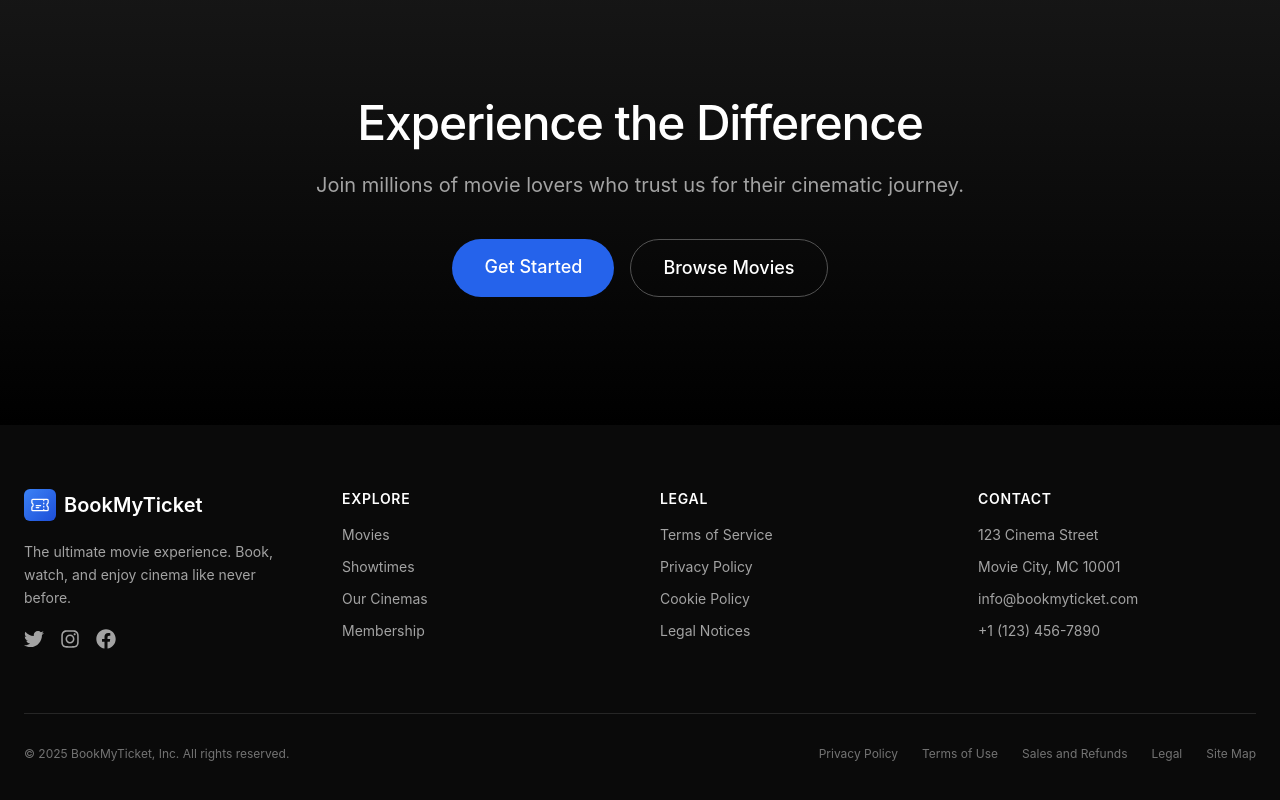
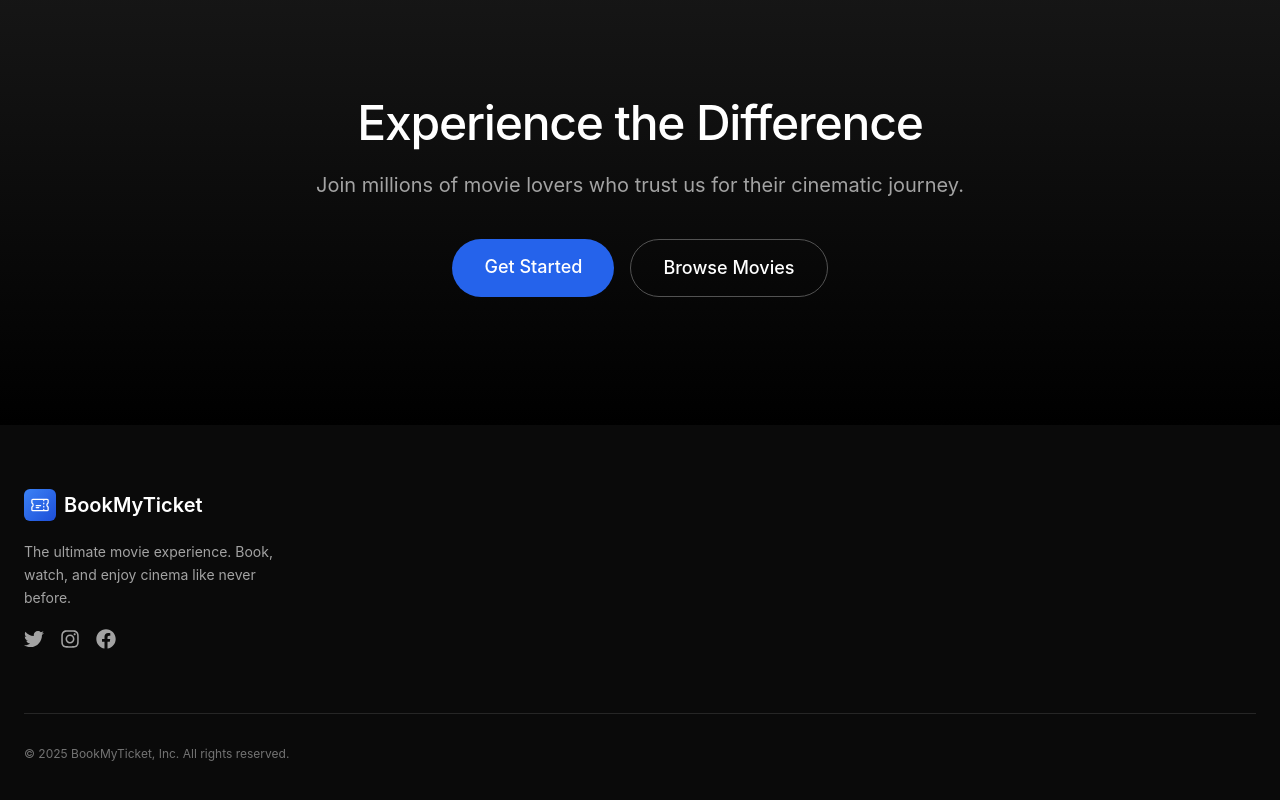
Before and after one commit to satyajeetsinghz/bookmyticket, a React (Vite) app: page / in a window 1280 px wide. Shown: the part 1636-2436 px from the top of the page. Built offline with nearby package versions, Linux system fonts and the light colour scheme; no server answers; the database is empty.

Commit message:
Update: Footer got UI layout updation.

```diff
--- a/src/components/ui/Footer.tsx
+++ b/src/components/ui/Footer.tsx
@@ -35,7 +35,7 @@ export default function Footer() {
           </div>
 
           {/* Navigation Links */}
-          <div className="space-y-4">
+          {/* <div className="space-y-4">
             <h4 className="text-sm font-semibold text-white uppercase tracking-wider">Explore</h4>
             <nav className="space-y-3">
               <Link to="/movies" className="block text-sm text-neutral-400 hover:text-white transition-colors">
@@ -51,10 +51,10 @@ export default function Footer() {
                 Membership
               </Link>
             </nav>
-          </div>
+          </div> */}
 
           {/* Legal Links */}
-          <div className="space-y-4">
+          {/* <div className="space-y-4">
             <h4 className="text-sm font-semibold text-white uppercase tracking-wider">Legal</h4>
             <nav className="space-y-3">
               <a href="#" className="block text-sm text-neutral-400 hover:text-white transition-colors">
@@ -70,10 +70,10 @@ export default function Footer() {
                 Legal Notices
               </a>
             </nav>
-          </div>
+          </div> */}
 
           {/* Contact */}
-          <div className="space-y-4">
+          {/* <div className="space-y-4">
             <h4 className="text-sm font-semibold text-white uppercase tracking-wider">Contact</h4>
             <address className="not-italic space-y-3">
               <p className="text-sm text-neutral-400">123 Cinema Street</p>
@@ -85,7 +85,7 @@ export default function Footer() {
                 +1 (123) 456-7890
               </a>
             </address>
-          </div>
+          </div> */}
         </div>
 
         {/* Copyright */}
@@ -94,7 +94,7 @@ export default function Footer() {
             <p className="text-xs text-neutral-500">
               &copy; {new Date().getFullYear()} BookMyTicket, Inc. All rights reserved.
             </p>
-            <div className="flex space-x-6 mt-4 md:mt-0">
+            {/* <div className="flex space-x-6 mt-4 md:mt-0">
               <a href="#" className="text-xs text-neutral-500 hover:text-white transition-colors">
                 Privacy Policy
               </a>
@@ -110,7 +110,7 @@ export default function Footer() {
               <a href="#" className="text-xs text-neutral-500 hover:text-white transition-colors">
                 Site Map
               </a>
-            </div>
+            </div> */}
           </div>
         </div>
       </div>
```
